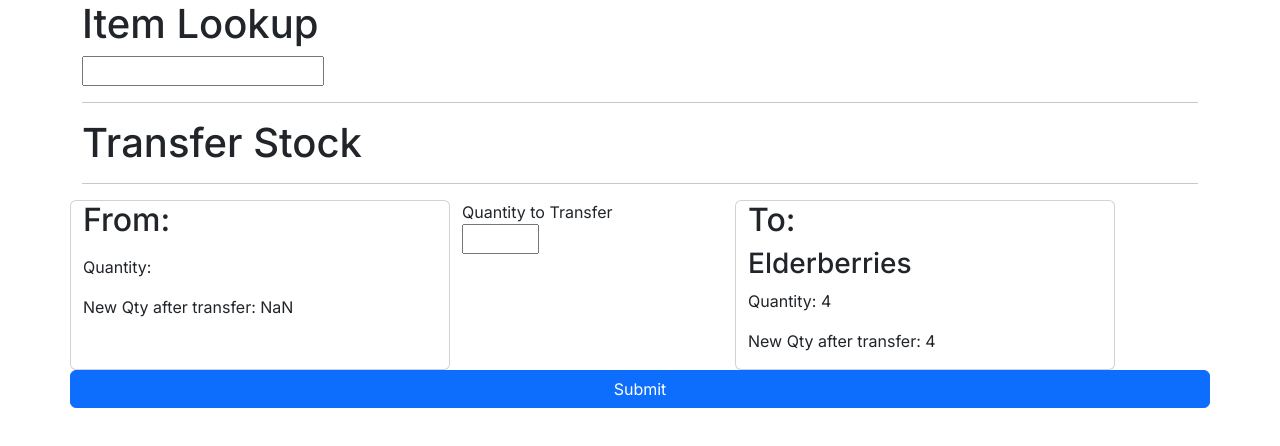
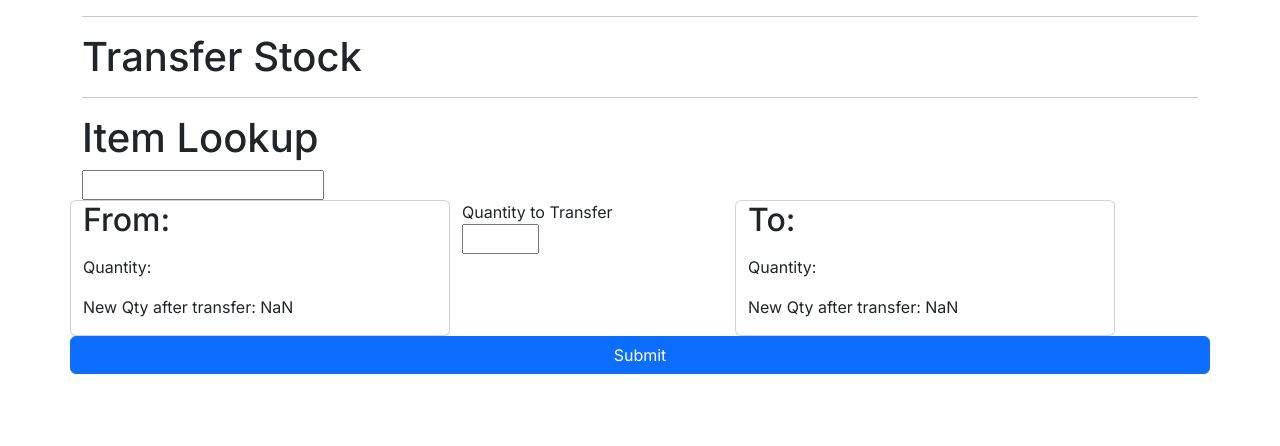
Before and after one commit to kenirwin/moon-bees-inventory, a Next.js app: page /transfer in a window 1280 px wide. Shown: the top 446 px of the page. Built offline with nearby package versions, Linux system fonts and the light colour scheme.

Commit message:
moved LookupFrom into TransferForm

```diff
--- a/app/components/LookupField.tsx
+++ b/app/components/LookupField.tsx
@@ -16,9 +16,9 @@ const LookupField = ({setResults}: Props) => {
   }
 
   return (
-    <form className="lookup-form">
+    <div className="lookup-form">
         <input type="text" value={lookupValue} onChange={(e => handleLookupChange(e.target.value))}></input>
-    </form>
+    </div>
   )
 }
 
--- a/app/components/LookupResults.tsx
+++ b/app/components/LookupResults.tsx
@@ -24,7 +24,7 @@ const LookupResults = ({items, setSelectedItem}: Props) => {
   return (
     <>
     {items.map((item, index) => {
-      return <div className={styles.item} onClick={setSelectedItem(item)}>{item.name}</div>
+      return <div className={styles.item} onClick={() => {setSelectedItem(item); console.log('selected',item.name);} }>{item.name}</div>
     })}
     </>
 
--- a/app/components/TransferForm.tsx
+++ b/app/components/TransferForm.tsx
@@ -2,6 +2,7 @@
 import React, {useState, FormEvent} from 'react';
 import TransferItem from "./TransferItem";
 import TransferAmount from "./TransferAmount";
+import LookupForm from './LookupForm';
 import { TransferObject } from '../lib/myTypes';
 import { CatalogObject } from '../lib/myTypes';
 
@@ -13,13 +14,16 @@ import { CatalogObject } from '../lib/myTypes';
 // }
 
 interface Props {
-    fromItem?: CatalogObject;
-    toItem?: CatalogObject;
+    // fromItem?: CatalogObject;
+    // toItem?: CatalogObject;
 }
 
 
-const TransferForm = ({fromItem, toItem}: Props) => {
-    const [fromStartingQty, setFromStartingQty] = useState(undefined)
+const TransferForm = ({}: Props) => {
+    const [fromItem, setFromItem] = useState({});
+    const [toItem, setToItem] = useState({});
+    const [fromStartingQty, setFromStartingQty] = useState(undefined);
+    const [toStartingQty, setToStartingQty] = useState(undefined);
     const [selectedQty, setSelectedQty] = useState(0);
 
     const handleQtyChange = (e) => {
@@ -62,9 +66,11 @@ const TransferForm = ({fromItem, toItem}: Props) => {
         <hr />
         <form onSubmit={handleSubmit}>
         <div className="row">
+            <LookupForm toOrFrom="from" setSelectedItem={setFromItem}></LookupForm>
+
             <TransferItem productId={fromItem?.varId} productName={fromItem?.name} quantity={fromStartingQty} adjustmentQty={selectedQty} toOrFrom="from"></TransferItem>
             <TransferAmount max={14} onChangeNumber={handleQtyChange} />
-            <TransferItem productId="234" productName="Elderberries" quantity={4} toOrFrom="to" adjustmentQty={selectedQty}></TransferItem>
+            <TransferItem productId={toItem?.varId} productName={toItem?.name} quantity={toStartingQty} toOrFrom="to" adjustmentQty={selectedQty}></TransferItem>
         </div>
         <div className='row'>
             <input type="submit" className='btn btn-primary'></input>
--- a/app/transfer/page.tsx
+++ b/app/transfer/page.tsx
@@ -1,17 +1,17 @@
 'use client'
 import {useState} from 'react'
 import TransferForm from '../components/TransferForm'
-import LookupForm from '../components/LookupForm';
+// import LookupForm from '../components/LookupForm';
 import {CatalogObject} from '../lib/myTypes';
 
 export default function Transfer () {
-    const [fromItem, setFromItem] = useState({});
+    // const [fromItem, setFromItem] = useState({});
 
     return (
     <>
-    <LookupForm toOrFrom="from" setSelectedItem={setFromItem}></LookupForm>
     <hr />
-    <TransferForm fromItem={fromItem} toOrFrom="from"></TransferForm>
+    {/* <TransferForm fromItem={fromItem} toOrFrom="from"></TransferForm> */}
+    <TransferForm></TransferForm>
     </>
     )
 }
```
Also changed, not shown: app/lib/myTypes.d.ts (+4 -4 lines).
